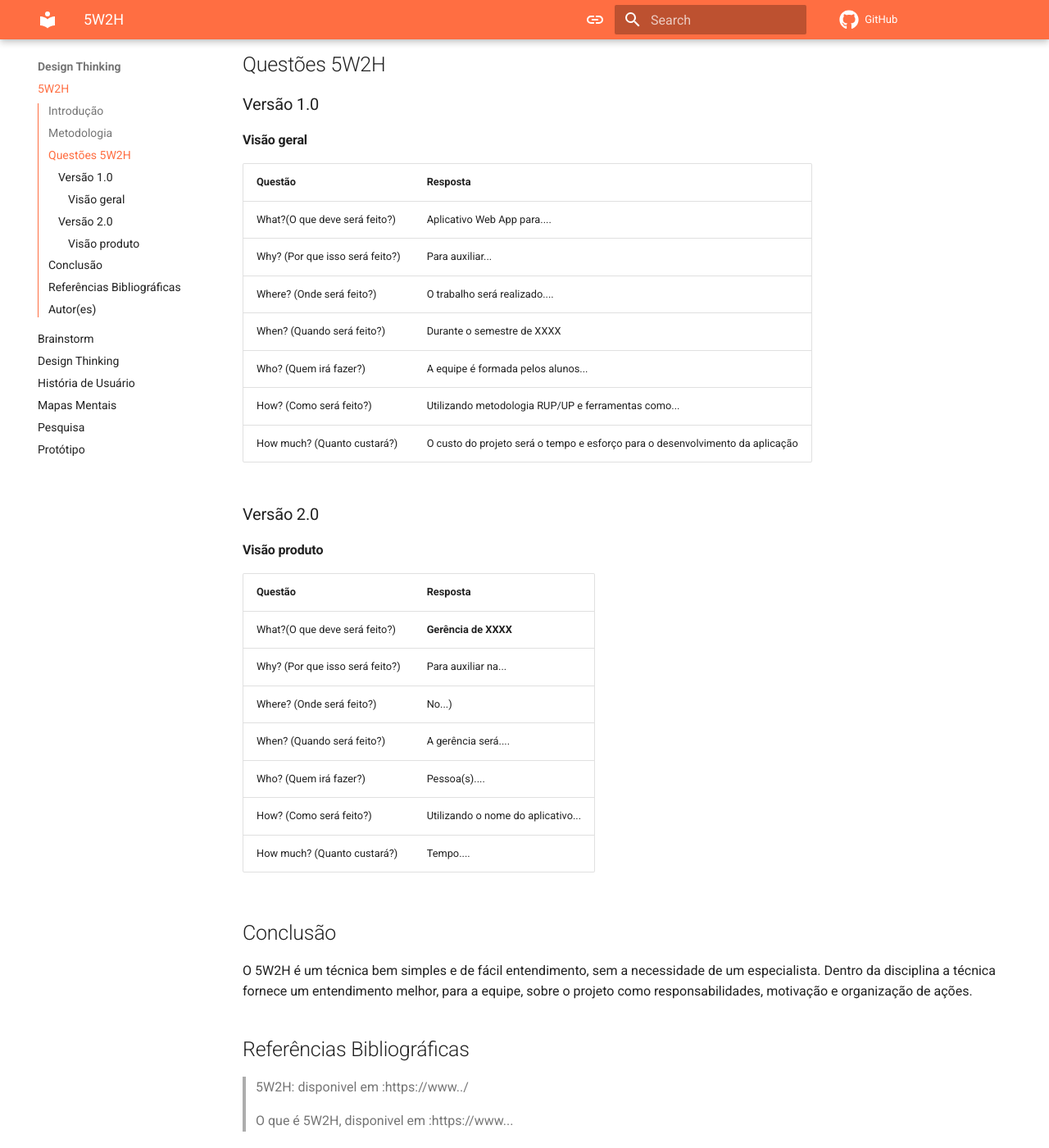
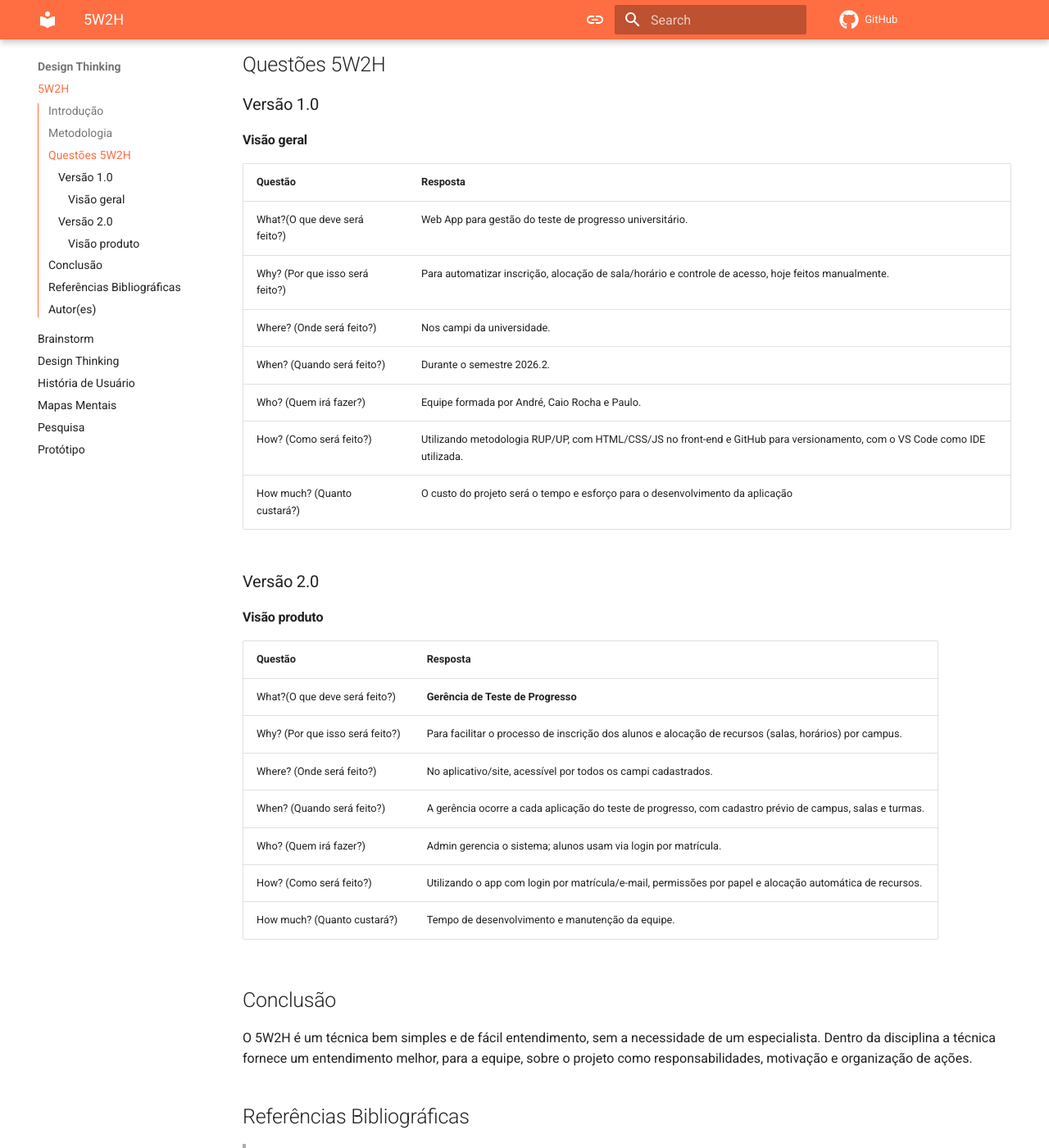
Before and after one commit to Projetos-de-Extensao/PECDI_26.2_8002_II, an MkDocs documentation site: the page built from docs/_Design Thinking/5w2h.md, in a window 1280 px wide and 1400 px high, scrolled down 568 px. Shown: the whole window at 82% size. Built offline with MkDocs 1.6.1 and Material for MkDocs 9.7.7, drawn with Linux system fonts in a browser that asks for light colours; comment, search, counter and statistics services are not loaded; some of the changed text lies outside the part shown.

Commit message:
Update 5w2h.md

```diff
--- a/docs/_Design Thinking/5w2h.md
+++ b/docs/_Design Thinking/5w2h.md
@@ -19,12 +19,12 @@ A equipe se reuniu para esclarecimento sobre o tema do projeto, a partir dos pon
 
 |Questão|Resposta|
 |-------|--------|
-|What?(O que deve será feito?)|Aplicativo Web App para.... |
-|Why? (Por que isso será feito?)|Para auxiliar...|
-|Where? (Onde será feito?)|O trabalho será realizado....|
-|When? (Quando será feito?)|Durante o semestre de XXXX|
-|Who? (Quem irá fazer?)|A equipe é formada pelos alunos...|
-|How? (Como será feito?)|Utilizando metodologia RUP/UP e ferramentas como...|
+|What?(O que deve será feito?)|Web App para gestão do teste de progresso universitário. |
+|Why? (Por que isso será feito?)|Para automatizar inscrição, alocação de sala/horário e controle de acesso, hoje feitos manualmente.|
+|Where? (Onde será feito?)|Nos campi da universidade.|
+|When? (Quando será feito?)|Durante o semestre 2026.2.|
+|Who? (Quem irá fazer?)|Equipe formada por André, Caio Rocha e Paulo.|
+|How? (Como será feito?)|Utilizando metodologia RUP/UP, com HTML/CSS/JS no front-end e GitHub para versionamento, com o VS Code como IDE utilizada.|
 |How much? (Quanto custará?)|O custo do projeto será o tempo e esforço para o desenvolvimento da aplicação|
 
 
@@ -34,13 +34,13 @@ A equipe se reuniu para esclarecimento sobre o tema do projeto, a partir dos pon
 
 |Questão|Resposta|
 |-------|--------|
-|What?(O que deve será feito?)| **Gerência de XXXX**|
-|Why? (Por que isso será feito?)| Para auxiliar na...|
-|Where? (Onde será feito?)|No...)|
-|When? (Quando será feito?)| A gerência será....|
-|Who? (Quem irá fazer?)| Pessoa(s)....|
-|How? (Como será feito?)| Utilizando o nome do aplicativo... |
-|How much? (Quanto custará?)|Tempo....|
+|What?(O que deve será feito?)| **Gerência de Teste de Progresso**|
+|Why? (Por que isso será feito?)| Para facilitar o processo de inscrição dos alunos e alocação de recursos (salas, horários) por campus.|
+|Where? (Onde será feito?)| No aplicativo/site, acessível por todos os campi cadastrados.|
+|When? (Quando será feito?)| A gerência ocorre a cada aplicação do teste de progresso, com cadastro prévio de campus, salas e turmas.|
+|Who? (Quem irá fazer?)| Admin gerencia o sistema; alunos usam via login por matrícula.|
+|How? (Como será feito?)| Utilizando o app com login por matrícula/e-mail, permissões por papel e alocação automática de recursos. |
+|How much? (Quanto custará?)|Tempo de desenvolvimento e manutenção da equipe.|
 
 
 ## Conclusão
@@ -49,12 +49,12 @@ O 5W2H é um técnica bem simples e de fácil entendimento, sem a necessidade de
 
 
 ## Referências Bibliográficas
-> 5W2H: disponivel em :https://www../
+> 5W2H: disponível em: [https://www../](https://www.treasy.com.br/blog/5w2h/)
 
-> O que é 5W2H, disponivel em :https://www...
+> O que é 5W2H, disponivel em: [https://www...](https://blog.nubank.com.br/5w2h-como-funciona/)
 
 ## Autor(es)
 | Data | Versão | Descrição | Autor(es) |
 | -- | -- | -- | -- |
-| 24/08/20 | 1.0 | Criação do documento | xxx xxxx |
-| 09/09/20 | 2.0 | Adicionada visão produto | xxxx xxxx |
+| 10/09/26 | 1.0 | Criação do documento | Caio Rocha |
+| 13/09/26 | 2.0 | Adicionada visão produto | André Luiz |
```
